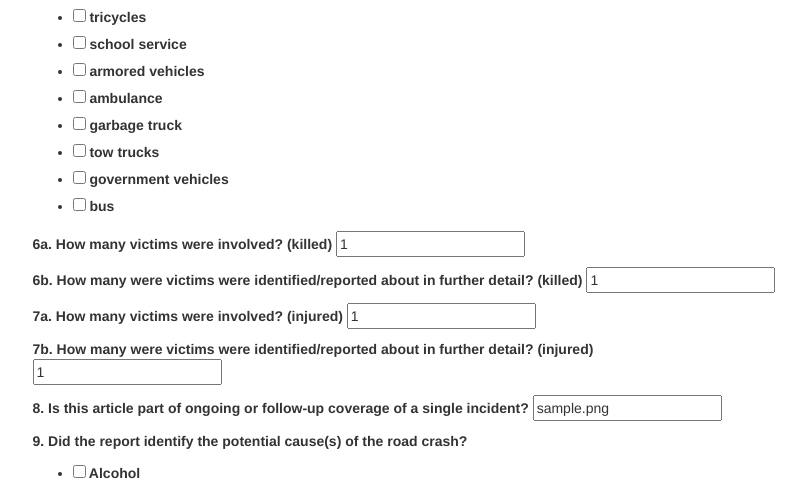
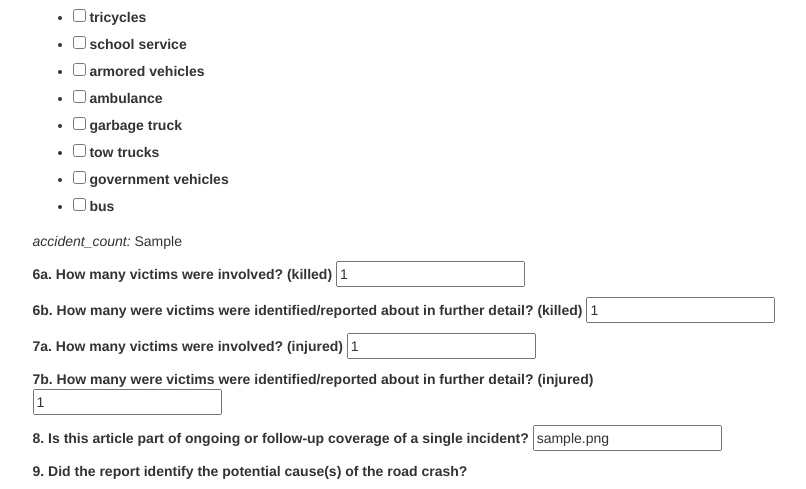
Before and after one commit to piafaustino/in-the-news, a Django app: page /post/1/edit/ in a window 1280 px wide. Shown: the part 1020-1509 px from the top of the page, without its empty margins (45-851 px from the left). Run offline with Django 3.2, Linux system fonts and the light colour scheme; tables that the repository leaves empty hold one stand-in row (values such as "Sample post"); some libraries are stand-ins or nearby versions.

Commit message:
this closes #15, closes #13

```diff
--- a/who_django/news_articles/templates/news_articles/article_edit.html
+++ b/who_django/news_articles/templates/news_articles/article_edit.html
@@ -42,9 +42,15 @@
     <form method="POST" class="post-form">
     	{% csrf_token %}
     	{% for field in form %}
+
     		{% if "region" in field.label %}
     			<p><strong>10. What's the location of the road crash?</strong></p>
     		{% endif %}
+
+    		{% if field.label == "6a. How many victims were involved? (killed)" %}
+    			<p><i>accident_count: </i>{{ article.accident_count }}</p>
+    		{% endif %}
+
     		<p><strong>{{ field.label}}</strong> {{ field }}</p>
     	{% endfor %}
         <button type="submit" class="save btn btn-default">Save</button>
```
